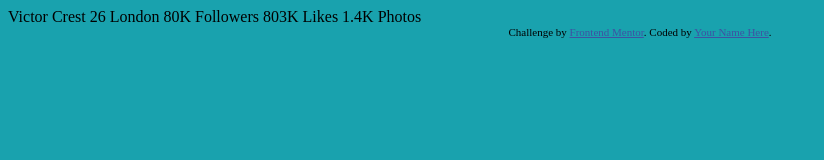
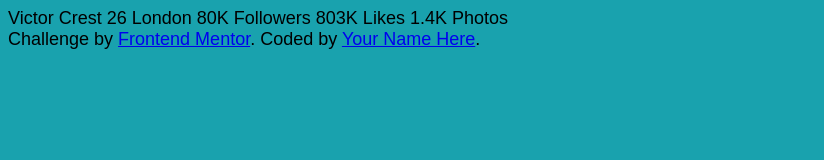
Before and after one commit to Modu9173/profile-card, a plain HTML site: page index.html in a window 1280 px wide. Shown: the whole page, without its empty margins (0-824 px from the left). Drawn offline with Linux system fonts and the light colour scheme.

Commit message:
Update styles.css

```diff
--- a/css/styles.css
+++ b/css/styles.css
@@ -1,17 +1,10 @@
 body {
   background-color: #19a2ae;
+  font-family: 'Kumbh Sans', sans-serif;
+  font-size: 18px;
 }
 
+/* Mobile first */
+@media (max-width: 820px) {
 
-
-
-
-/* footer */
-.attribution {
-  font-size: 11px;
-  text-align: center;
 }
-
-.attribution a {
-  color: #3e52a3;
-}
```
